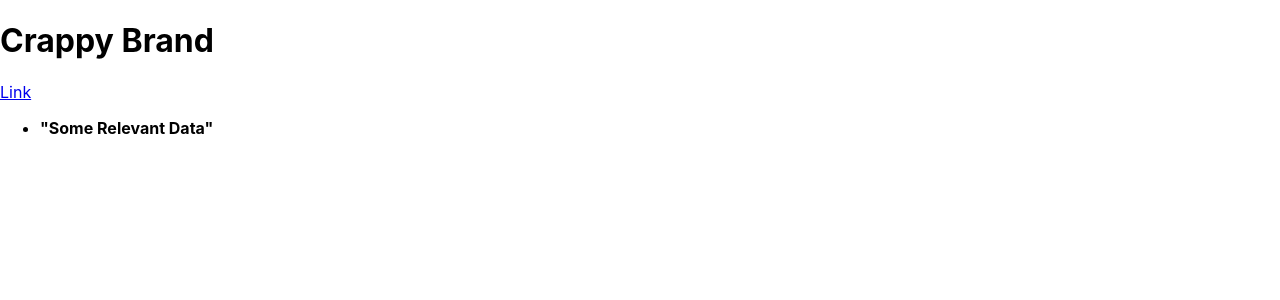
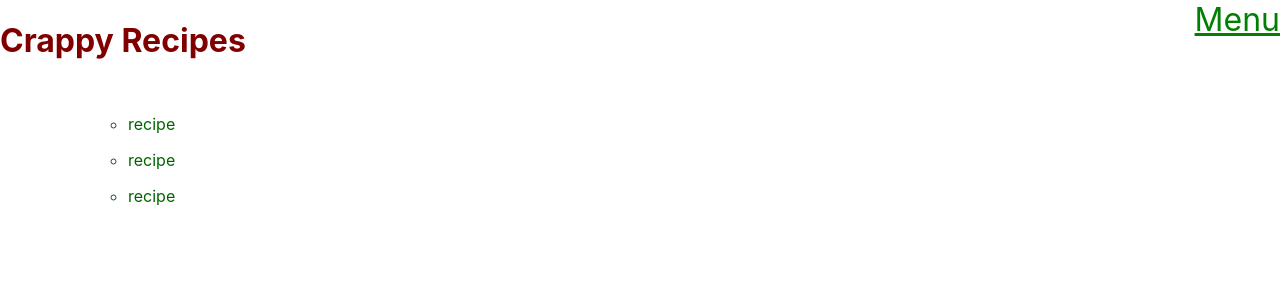
Before and after one commit to quintinrg/recipe_with_faunaDB, a React (Create React App) app: page / in a window 1280 px wide. Shown: the top 300 px of the page. Built offline with nearby package versions, Linux system fonts and the light colour scheme.

Commit message:
Basic component layout and test styling

```diff
--- a/src/components/App.js
+++ b/src/components/App.js
@@ -1,4 +1,18 @@
 import React from "react";
+import Header from "./Header.js";
+
+let rec_list = ['recipe', 'recipe', 'recipe'] //Placeholder for actual data
+
+const styles = {
+  recipeList: {
+    color:"darkgreen",
+    margin:"2em"
+  },
+  recipe: {
+    margin:"1em"
+  },
+}
+
 
 function App() {
   return (
@@ -9,41 +23,21 @@ function App() {
   );
 }
 
-function Header(){
-  return(
-    <div>
-    <Brand/>
-    <Nav/>
-    </div>
-  )
-}
 
-function Nav(){
-  return(
-    <nav>
-      <a href="#">Link</a>
-    </nav>
-  )
-}
-function Brand(){
-  return(
-    <h1>Crappy Brand</h1>
-  )
-}
-
-const searchStyles = {
-  fontWeight: 'bold'
-}
 function Search(){
   return(
-    <ul style={searchStyles}>
+    <ul>
       <Recipe />
     </ul>
   )
 }
 function Recipe(){
   return(
-    <li>"Some Relevant Data"</li>
+    <ul style={styles.recipeList}>
+      {rec_list.map(recipe => (
+        <li style={styles.recipe}>{recipe}</li>
+      ))}
+    </ul>
   )
 }
 
--- /dev/null
+++ b/src/components/Header.js
@@ -0,0 +1,49 @@
+import React from "react";
+
+let rec_list = ['recipe', 'recipe', 'recipe']
+
+const styles = {
+    header: {
+      display: "flex"
+    },
+
+    brand: {
+      flex:"1",
+      color: 'maroon'
+    },
+
+    link: {
+    //   flex:"1",
+      color: "green",
+      fontSize: "2em",
+    },
+
+    navbar: {
+    //   flex:"1",
+    }
+  }
+
+function Header(){
+return(
+    <div style = {styles.header}>
+    <Brand/>
+    <Nav/>
+    </div>
+)
+}
+
+function Nav(){
+return(
+    <nav style = {styles.navbar}>
+    <a href="#" style = {styles.link}>Menu</a>
+    </nav>
+)
+}
+
+function Brand(){
+return(
+    <h1 style = {styles.brand}>Crappy Recipes</h1>
+)
+}
+
+export default Header;
```
Also changed, not shown: public/index.html (line endings or trailing spaces).
